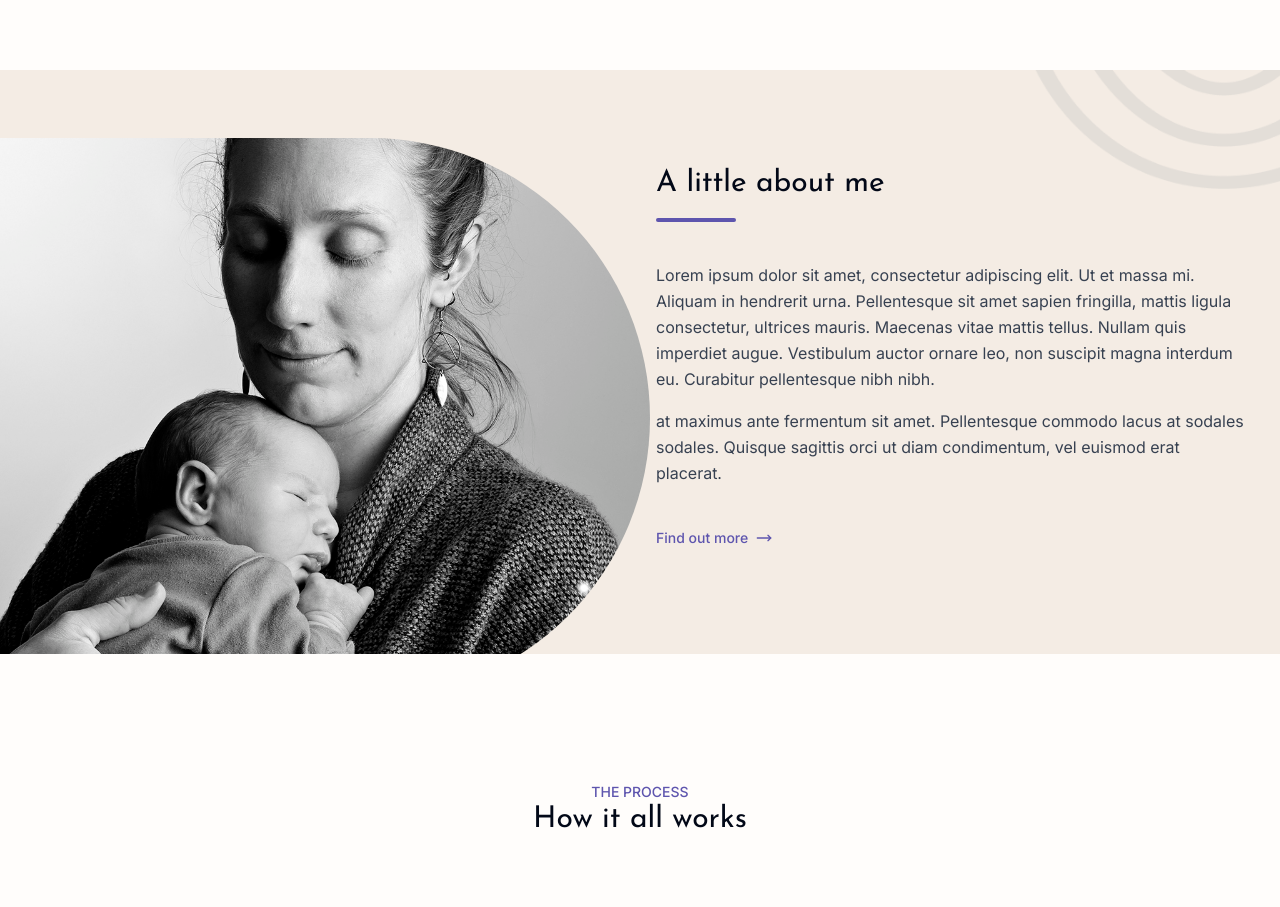
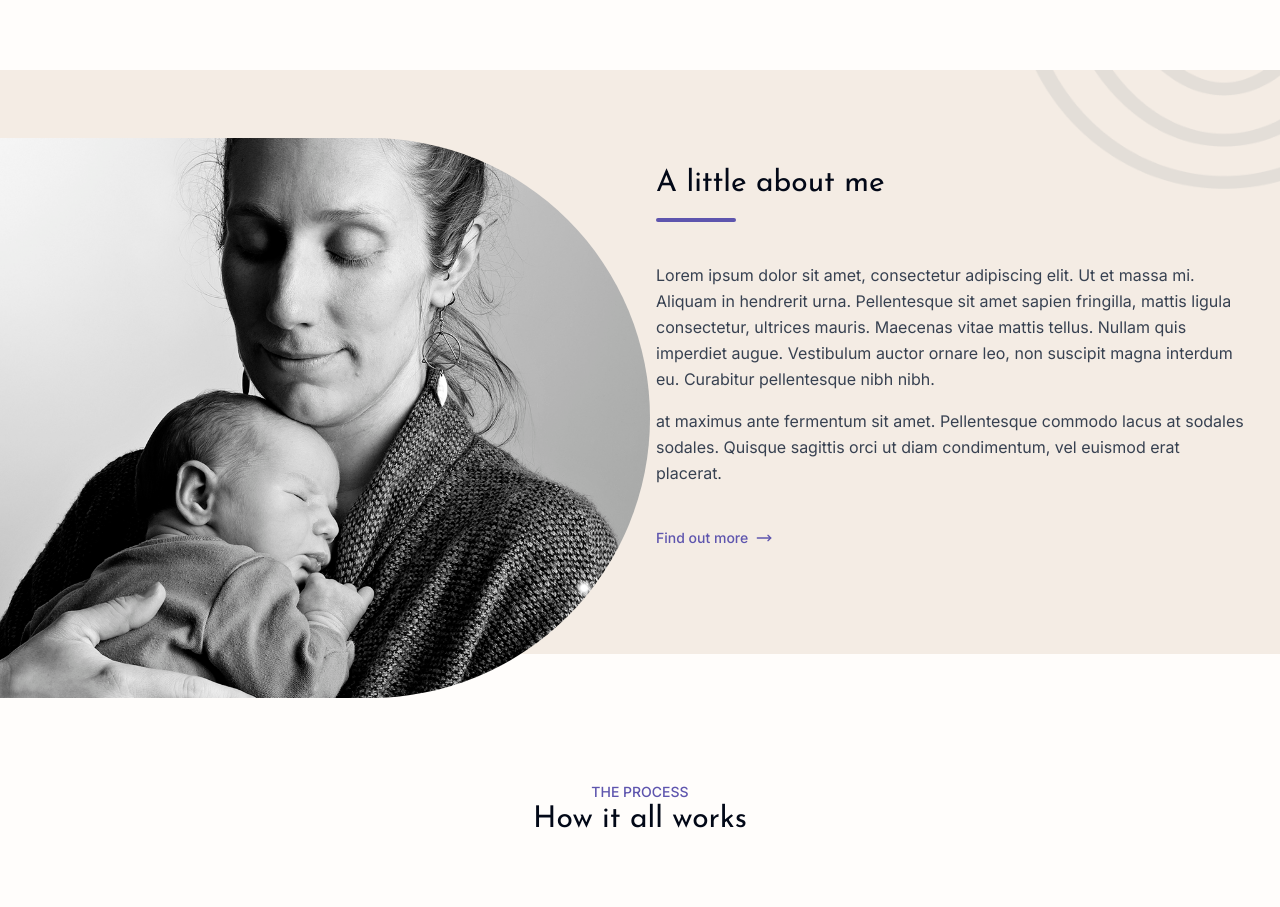
Before and after one commit to RichGriff/doula-website, a Next.js app: page / in a window 1280 px wide. Shown: the part 1240-2147 px from the top of the page. Built offline with nearby package versions, Linux system fonts and the light colour scheme.

Commit message:
About image fix

```diff
--- a/components/website/about.tsx
+++ b/components/website/about.tsx
@@ -12,7 +12,7 @@ export default function About() {
             src={'/images/about-me.jpg'}
             alt="About me image"
             layout="fill"
-            className="object-cover rounded-tr-full rounded-br-full"
+            className="object-cover rounded-tr-full rounded-br-full z-10"
             style={{
               objectPosition: 'center 30%', // Centers and shifts the image upward slightly
               transform: 'translateY(-5%)' // Additional fine-tuning for upward adjustment
```
